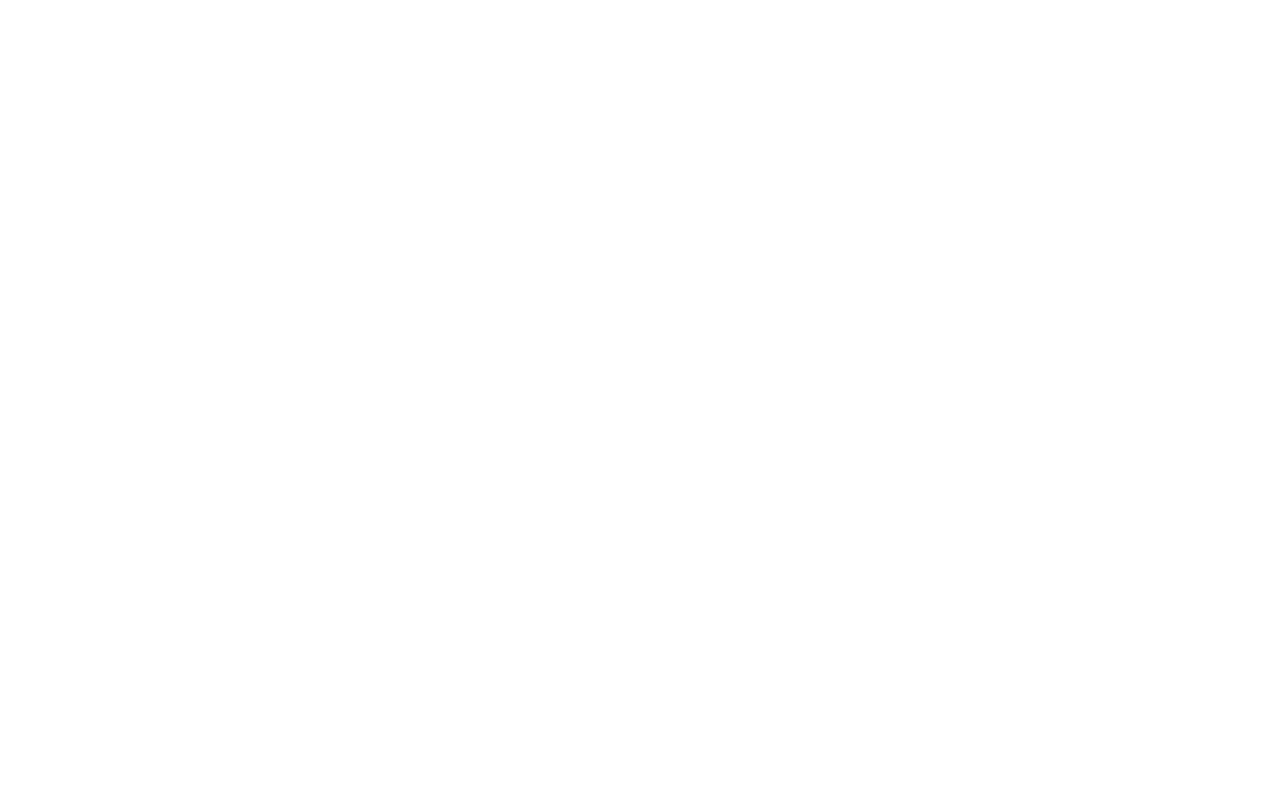
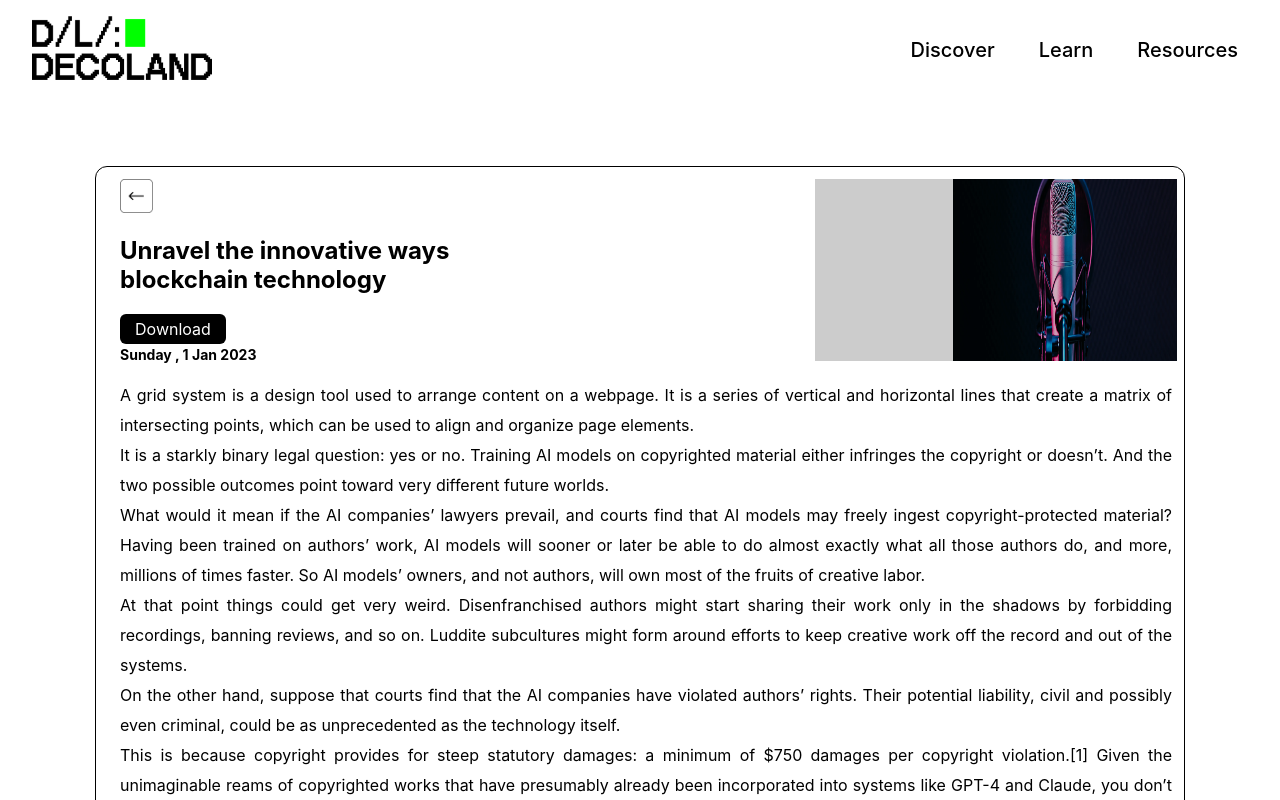
Before and after one commit to AImran4445/decoland-knowledge, a React (Create React App) app: page /podcasts in a window 1280 px wide. Before the commit this address had no page. Shown: the top 800 px of the page. Built offline with nearby package versions, Linux system fonts and the light colour scheme.

Commit message:
Discover page

```diff
--- a/src/App.js
+++ b/src/App.js
@@ -8,6 +8,7 @@
 import { useLocation } from "react-router-dom";
 import Articlepage from './components/Articlepage';
 import FillForm from './components/FillForm';
+import Podcasts from './components/Podcasts';
 
 
 function App() {
@@ -23,6 +24,7 @@
           <Route path="/mission" element={<Ourmission />} />
           <Route path="/Knowledgeplatform" element={<Knowledgeplatform />} />
           <Route path='/articlepage' element = {<Articlepage/>}/>
+          <Route path='/podcasts' element ={<Podcasts/>}/>
           <Route path='/form' element = {<FillForm/>}/>
 
      </Routes>
--- a/src/components/FillForm.css
+++ b/src/components/FillForm.css
@@ -11,13 +11,16 @@
     margin-left: 20px;
     margin-right: 20px;
     width: 85%;
-
+}
+.second-container{
+    background-color: #f5f5f5;
+    border-radius: 10px;
 }
 .forms-1st-container{
     display: flex;
     flex-wrap: wrap;
     padding-top: 12px;
-    background-color: gray;
+    background-color: aqua;
 }
 .form-arrow-back{
     width: 3%;
@@ -43,3 +46,27 @@
     color: #ffffff;
     background-color: #000000;
 }
+.input-1{
+    font-family: 'Roboto', sans-serif;
+    color: #333;
+    font-size: 1.2rem;
+    margin: 0 auto;
+    padding: 0.7rem 1rem;
+    width: calc(50% - 1rem); /* Adjust width to accommodate margin */
+    display: block;
+    transition: all 0.3s;
+    border: 1px solid #000000;
+    margin-left: 20px;
+    margin-top: 15px;
+    background-color: #ffffff;
+    border-radius: 7px;
+}
+.form-input-container-1{
+    display: flex;
+}
+.form-input-container-2{
+    display: flex;
+}
+.last-container{
+    padding-top: 20px;
+}
--- a/src/components/FillForm.js
+++ b/src/components/FillForm.js
@@ -11,6 +11,7 @@
     <div className='content'>
       <div className='form-whole-container'>
         <div className='form-container'>
+          <div className='second-container'>
             <div className='form-1st-container'>
                     <Link to='/knowledgeplatform'>
                       <img className='form-arrow-back' src={Arrowback} alt='no-arrow-back' />
@@ -39,27 +40,27 @@
                   <input type="radio" id="ali" name="choice"/>
                   <label for="ali">Announcements</label>
                 </div>
-
                 <div class="option">
                   <input type="radio" id="imran" name="choice"/>
                   <label for="imran">Media</label>
                 </div>
-
                 <div class="option">
                   <input type="radio" id="zain" name="choice"/>
                   <label for="zain">Donor</label>
                 </div>
-
                 <div class="option">
                   <input type="radio" id="salman" name="choice"/>
                   <label for="salman">Other</label>
                 </div>
               </div>
               </div>
-
+            </div>
             </div>
             </div>
         </div>
+      </div>
+      <div className='last-container'>
+
       </div>
       </div>
     </>
--- a/src/components/KnowledgeplatformDiscover.js
+++ b/src/components/KnowledgeplatformDiscover.js
@@ -55,7 +55,7 @@
           <div class="card-content">
               <h2>NFT Collections</h2>
               <p>Discover the essential design principles and best practices for creating captivating UI cards tailored specifically for NFT collections. Explore the significance of visual storytelling, interactive elements.</p>
-              <Link to='/articlepage'>
+              <Link to='/podcasts'>
               <img className='arrow' src={arrow} alt='-->'/>
               </Link>
           </div>
@@ -72,7 +72,7 @@
           <div class="card-content">
               <h2>Unravel the innovative ways blockchain technology</h2>
               <p>Unravel the innovative ways blockchain technology and NFTs are revolutionizing the design and functionality of UI cards within digital marketplaces.  </p>
-              <Link to='/articlepage'>
+              <Link to='/podcasts'>
               <img className='arrow' src={arrow} alt='-->'/>
               </Link>
           </div>
--- /dev/null
+++ b/src/components/Podcast.css
@@ -0,0 +1,71 @@
+.podcast-whole-container{
+    display: flex;
+    justify-content: center;
+
+
+}
+.podcast-container
+{
+    border: 1px solid #000000;
+    border-radius: 12px;
+    margin-left: 20px;
+    margin-right: 20px;
+    width: 85%;
+
+}
+.podcast-1st-container{
+    display: flex;
+    flex-wrap: wrap;
+    padding-top: 12px;
+}
+/* .podcast-left-inner-3 h2{
+    color: #ffffff;
+} */
+.podcast-left-side
+{
+    flex: 1;
+    padding-left: 24px;
+}
+.podcast-right-side{
+    flex: 1;
+    padding-left: 30%;
+
+}
+.right-side-image{
+    width: 98%;
+    height: 98%;
+}
+
+.arrow-back{
+    width: 9%;
+
+}
+.podcast-word{
+    width: 28%;
+    padding-top: 14px;
+}
+.podcast-2-container p{
+    padding-left: 24px;
+    padding-right: 12px;
+    line-height: 30px;
+    text-align: justify;
+}
+.podcast-left-inner-4 .Download
+{   color: #ffffff;
+    background-color: #000000;
+    text-decoration: none;
+    width: 26%;
+    padding: 5px;
+    border-radius: 6px;
+    display: flex;
+    justify-content: center;
+}
+.podcast-left-inner-4 a{
+    text-decoration: none;
+}
+
+.podcast-left-inner-5 span{
+    font-weight: bold;
+    font-size: 14px;
+    padding-top: 10px;
+}
--- /dev/null
+++ b/src/components/Podcasts.js
@@ -0,0 +1,61 @@
+import React from 'react';
+import KnowledgeNavbar from './KnowledgeNavbar';
+import { Link } from 'react-router-dom';
+import Arrowback from '../assets/arrow-back.png';
+import podcastImage from '../assets/podcastwali.png'
+import './Podcast.css';
+
+function Podcasts() {
+  return (
+   <>
+     <KnowledgeNavbar/>
+     <div className='content'>
+      <div className='podcast-whole-container'>
+        <div className='podcast-container'>
+            <div className='podcast-1st-container'>
+               <div className='podcast-left-side'>
+                  <div className='podcast-left-inner-1'>
+                    <Link to='/knowledgeplatform'>
+                      <img className='arrow-back' src={Arrowback} alt='no-arrow-back' />
+                    </Link>
+                  </div>
+                  <div className='podcast-left-inner-3'>
+                    <h2>Unravel the innovative ways blockchain technology </h2>
+                  </div>
+                  <div className='podcast-left-inner-4'>
+                    <Link to='/form'>
+                      <div className='Download'> Download </div>
+                    </Link>
+                  </div>
+                  <div className='podcast-left-inner-5'>
+                    <span className='Date'>
+                    Sunday , 1 Jan 2023
+                    </span>
+                  </div>
+               </div>
+               <div className='podcast-right-side'>
+                 <img className='right-side-image' src={podcastImage} alt='no-image' />
+               </div>
+            </div>
+            <div className='podcast-2-container'>
+                 <p>
+                 A grid system is a design tool used to arrange content on a webpage. It is a series of vertical and horizontal lines that create a matrix of intersecting points, which can be used to align and organize page elements.
+                 <br/>
+                It is a starkly binary legal question: yes or no. Training AI models on copyrighted material either infringes the copyright or doesn’t. And the two possible outcomes point toward very different future worlds. <br/>
+                What would it mean if the AI companies’ lawyers prevail, and courts find that AI models may freely ingest copyright-protected material? Having been trained on authors’ work, AI models will sooner or later be able to do almost exactly what all those authors do, and more, millions of times faster. So AI models’ owners, and not authors, will own most of the fruits of creative labor. <br/>
+                At that point things could get very weird. Disenfranchised authors might start sharing their work only in the shadows by forbidding recordings, banning reviews, and so on. Luddite subcultures might form around efforts to keep creative work off the record and out of the systems. <br/>
+                On the other hand, suppose that courts find that the AI companies have violated authors’ rights. Their potential liability, civil and possibly even criminal, could be as unprecedented as the technology itself. <br/> This is because copyright provides for steep statutory damages: a minimum of $750 damages per copyright violation.[1] Given the unimaginable reams of copyrighted works that have presumably already been incorporated into systems like GPT-4 and Claude, you don’t even need to do the math. AI companies, even gigantic ones, could be bankrupted by the damages they owe to—well, all of us. <br/>
+                Of course, destroying the companies is not what most stakeholders want. But the public and the government should appreciate just how much leverage they might have to achieve public-interested outcomes, like a grand settlement resulting in some kind of public governance rights or equity stake. <br/>
+                Leaving aside what companies might already owe, if copyrights are infringed by AI training, the future simply looks different. Content creators, including ordinary people producing copyrightable digital footprints (students, employees, social media users, etc.), could have huge leverage over the future of the technology. If they organize and bargain collectively (instead of getting “picked off” by individual agreements) they will hold the strings to datasets that are necessary ingredients to the world’s most powerful AIs. The public will have a seat at the table. <br/>
+                Europe has already given us one sketchy glimpse of what that might look like. Drafts of the EU’s AI Act, now jeopardized by stalled negotiations, have suggested the bloc may give copyright holders the ability to programmatically “opt-out” of their works’ use in AI training. The artists Holly Herndon and Mat Dr yhurst have already set up an organization through which many artists have done just that. It could be a sign of things to come and the EU’s regulations are an important factor in this conversation. <br/>
+                Another possibility must be noted. If it becomes clear that AI cannot be lawfully trained on all publicly available information, it could create an opening for actors beyond the reach of the law. Given the possible military applications of the technology, state actors will not want that to happen. This would nudge the state security apparatus even further into the AI business.
+                 </p>
+            </div>
+        </div>
+      </div>
+      </div>
+   </>
+  )
+}
+
+export default Podcasts
```
Also changed, not shown: src/assets/podcastwali.png (added).
